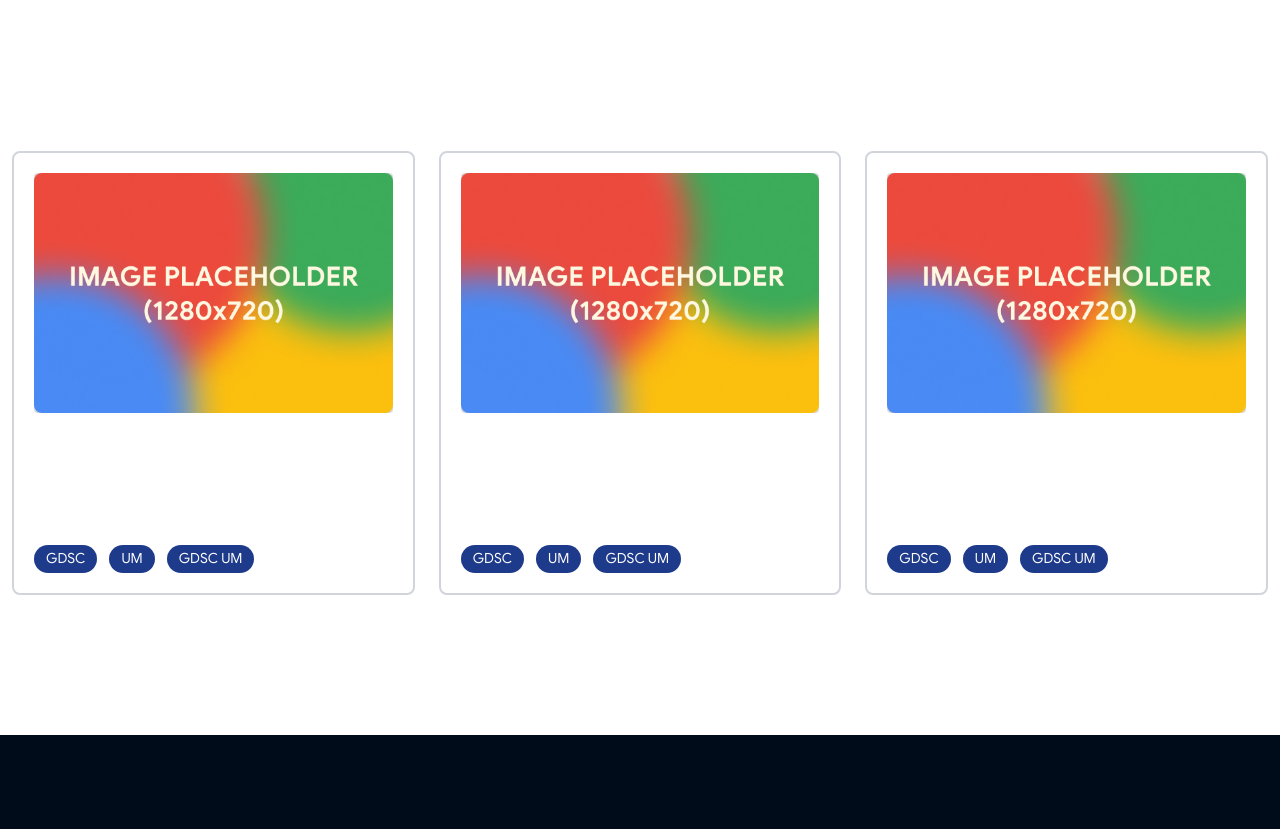
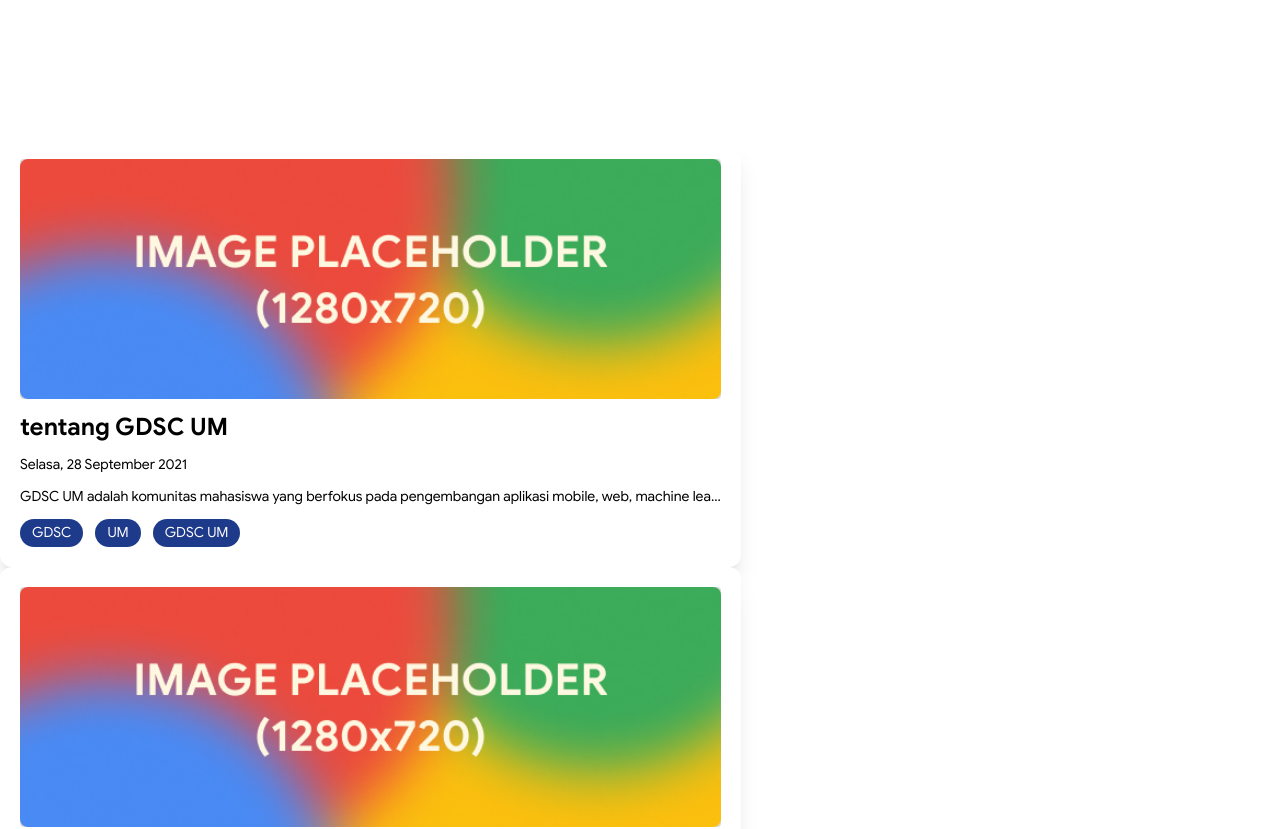
Before and after one commit to gdsc-um/homesite, a Next.js app: page /blog in a window 1280 px wide. Shown: the part 520-1349 px from the top of the page. Built offline with nearby package versions, Linux system fonts and the light colour scheme.

Commit message:
refactor: make flexible size on dynamic rendering

```diff
--- a/src/components/ArticleCard.jsx
+++ b/src/components/ArticleCard.jsx
@@ -1,7 +1,6 @@
 import IMAGEPLACEHOLDER from "@/assets/placeholder.jpg";
 import Image from "next/image";
 import Link from "next/link";
-// PLEASE NOTE: This component applies to the blog and the quiz page
 
 /**
  * @param {string} slug - the slug of the article
@@ -23,8 +22,11 @@
   });
 
   return (
-    <Link href={`${slug}`} className="lg:w-1/3 sm:w-1/2 w-full p-3">
-      <div className="relative h-full rounded-lg border-2 border-gray-300 flex flex-col gap-3 overflow-hidden p-5 text-white">
+    <Link
+      href={`${slug}`}
+      className="rounded-xl flex flex-col items-center justify-center gap-3 bg-white shadow-xl hover:outline hover:outline-coreBlue-500 hover:outline-offset-2"
+    >
+      <div className="relative h-full rounded-lg flex flex-col gap-3 overflow-hidden p-5 text-white ">
         <div className="w-full h-60 bg-[#D9D9D9] rounded">
           {frontmatter.thumbnail ? (
             <Image
@@ -44,16 +46,22 @@
             />
           )}
         </div>
-        <h2 className="text-m font-semibold">{frontmatter.title}</h2>
-        {/* pull data from date frontmatter and convert it to indonesian locale */}
-        <time dateTime={frontmatter.date} id="articledate" className="text-sm">
+        <h2 className="text-2xl font-semibold text-black">
+          {frontmatter.title}
+        </h2>
+        <time
+          dateTime={frontmatter.date}
+          id="articledate"
+          className="text-sm text-black"
+        >
           {date}
         </time>
         {frontmatter.excerpt && (
-          <p className="text-sm">{frontmatter.excerpt.slice(0, 100)}...</p>
+          <p className="text-sm text-black">
+            {frontmatter.excerpt.slice(0, 100)}...
+          </p>
         )}
         <div className="flex flex-wrap gap-3">
-          {/* show the tags from the tags array, show max 3 tags */}
           {frontmatter.tags.slice(0, 3).map((tag) => (
             <span
               key={tag}
--- a/src/components/CardName.jsx
+++ b/src/components/CardName.jsx
@@ -13,19 +13,19 @@
   return (
     <Link
       href={`${frontmatter.profile_url}`}
-      className="lg:w-1/3 sm:w-1/2 w-full p-3"
+      className="rounded-xl flex flex-col items-center justify-center border-2 border-coreBlue-100 gap-3 bg-coreBlue-50 shadow-xl hover:outline hover:outline-coreBlue-500 hover:outline-offset-2"
     >
-      <div className="relative h-full rounded-lg border-2 border-gray-300 flex flex-col gap-3 overflow-hidden p-5 text-white">
-        <div className="w-full h-60  rounded">
+      <div className="relative h-full flex flex-col gap-2 overflow-hidden p-5 text-center">
+        <div className="w-full h-60 rounded">
           <img
             src={`${frontmatter.picture}`}
             alt="profile"
-            className="w-full h-full object-cover object-center rounded-lg overflow-hidden"
+            className="h-60 p-4 rounded-full object-cover"
           />
         </div>
-        <h2 className="text-m font-semibold">{frontmatter.name}</h2>
+        <h2 className="text-xl font-semibold">{frontmatter.name}</h2>
         {/* show it's role */}
-        <h4 className="text-sm">{frontmatter.role}</h4>
+        <h4 className="">{frontmatter.role}</h4>
       </div>
     </Link>
   );
```
